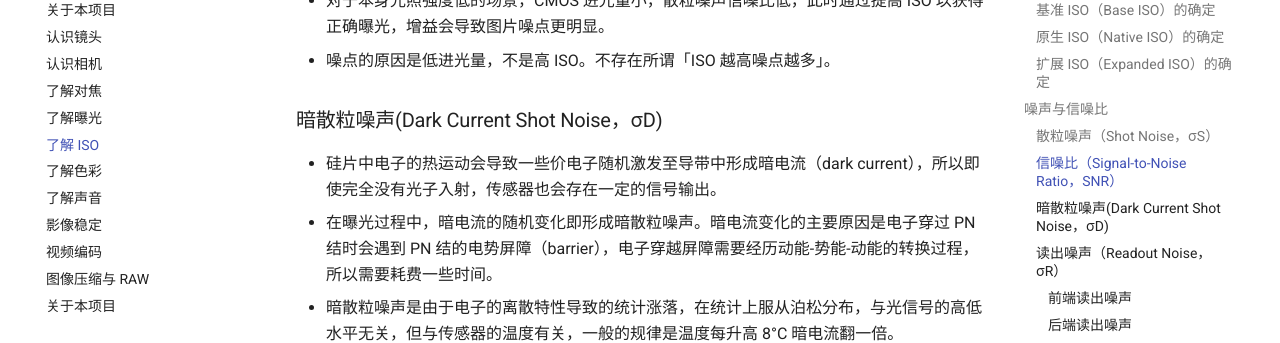
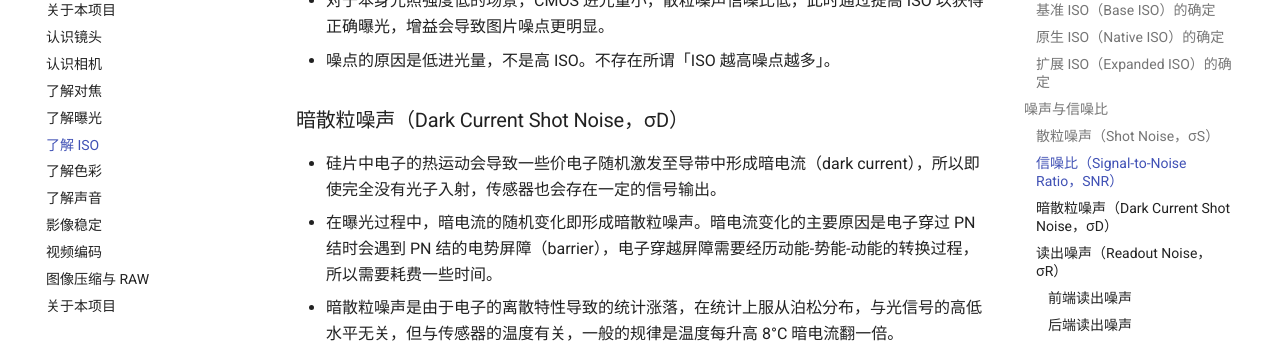
Before and after one commit to troyxun/photography-tutorial, an MkDocs documentation site: the page built from docs/iso.md, in a window 1280 px wide and 900 px high, scrolled down 2060 px. Shown: the part 152-495 px from the top of the window. Built offline with MkDocs 1.6.1 and Material for MkDocs 9.7.7, drawn with Linux system fonts in a browser that asks for light colours; comment, search, counter and statistics services are not loaded.

Commit message:
fixed some bugs

```diff
--- a/docs/iso.md
+++ b/docs/iso.md
@@ -56,7 +56,7 @@ $$
 - 对于本身光照强度低的场景，CMOS 进光量小，散粒噪声信噪比低，此时通过提高 ISO 以获得正确曝光，增益会导致图片噪点更明显。
 - 噪点的原因是低进光量，不是高 ISO。不存在所谓「ISO 越高噪点越多」。
 
-### 暗散粒噪声(Dark Current Shot Noise，σD)
+### 暗散粒噪声（Dark Current Shot Noise，σD）
 - 硅片中电子的热运动会导致一些价电子随机激发至导带中形成暗电流（dark current），所以即使完全没有光子入射，传感器也会存在一定的信号输出。
 - 在曝光过程中，暗电流的随机变化即形成暗散粒噪声。暗电流变化的主要原因是电子穿过 PN 结时会遇到 PN 结的电势屏障（barrier），电子穿越屏障需要经历动能-势能-动能的转换过程，所以需要耗费一些时间。
 - 暗散粒噪声是由于电子的离散特性导致的统计涨落，在统计上服从泊松分布，与光信号的高低水平无关，但与传感器的温度有关，一般的规律是温度每升高 8°C 暗电流翻一倍。
```
Also changed, not shown: docs/camera.md (+3 -1 lines).
